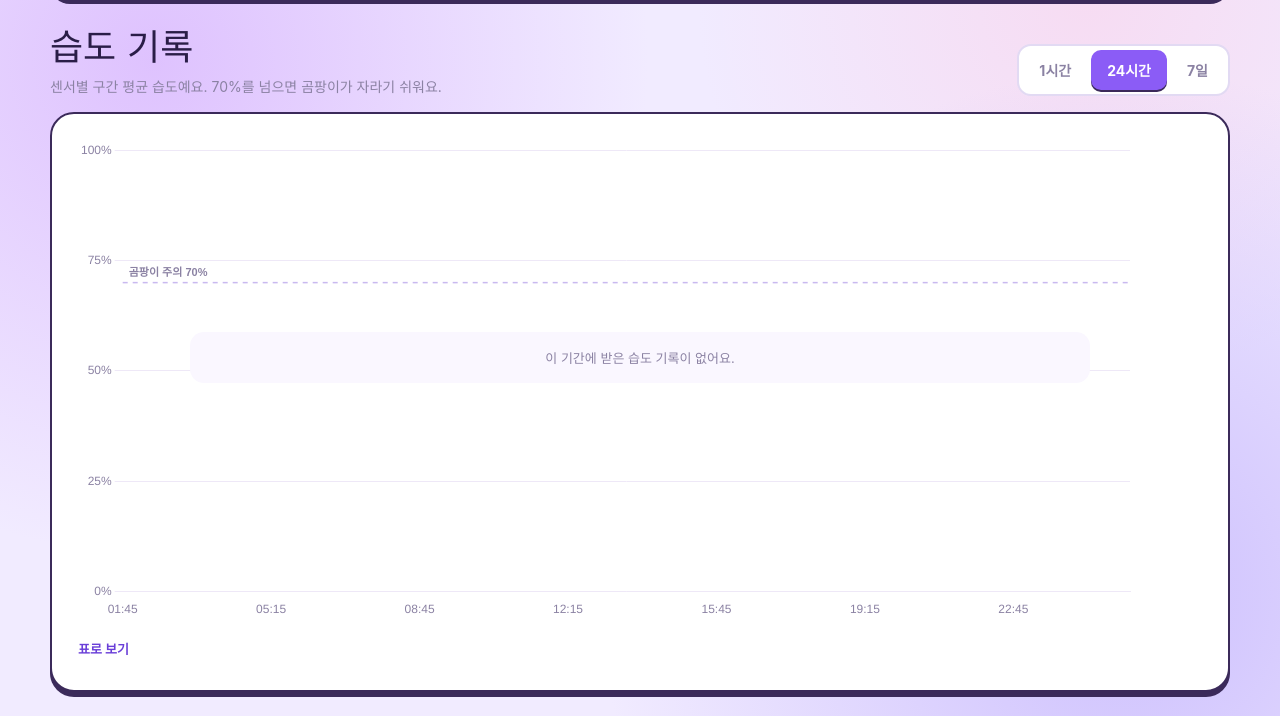
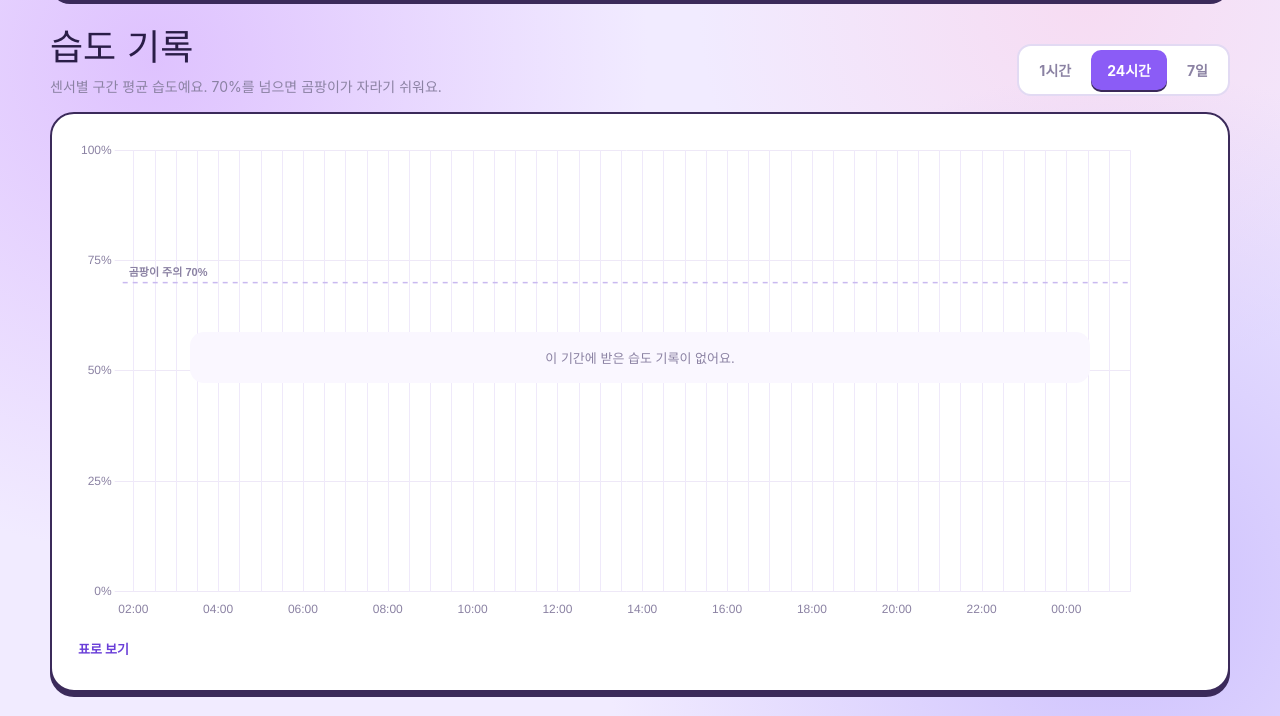
Before and after one commit to gompangpang2/GomPangPang2_SW, a Flask app: page /history in a window 1280 px wide. Shown: the part 84-800 px from the top of the page. Run offline with Flask 3, Linux system fonts and the light colour scheme; the visitor is signed in with stand-in values (Sample User, id 1); tables that the repository leaves empty hold one stand-in row (values such as "Sample post"); some web fonts are replaced.

Commit message:
습도 기록 그래프: 24시간 보기에서 30분마다 세로 칸, 시간 글자는 겹치지 않게 자동 간격
Co-Authored-By: Claude Opus 5.5 <noreply@anthropic.com>

```diff
--- a/templates/history.html
+++ b/templates/history.html
@@ -36,7 +36,19 @@
   const INK = '#2a1d47', MUTED = '#8b82a3', GRID = '#eee8f7', MOLD_LINE = 70;
   const colorOf = {};  // 노드 → 색. 처음 본 순서로 고정해서 기간을 바꿔도 색이 안 바뀜
   const pick = node => colorOf[node] ??= SERIES[Object.keys(colorOf).length] || '#9a93ad';
-  let range = '24h', chart;
+  let range = '24h', chart, times = [];
+  // 칸(세로선) 간격(분): 24시간은 30분. 시간 글자는 겹치지 않게 2배씩 늘려서 표시
+  const TICK_MIN = { '1h': 10, '24h': 30, '7d': 720 };
+  const onStep = (t, step) => (Math.round(t / 60) - new Date(t * 1000).getTimezoneOffset()) % step === 0;
+  function tickLabel(scale, i) {
+    const t = times[i];
+    if (t == null) return null;
+    const bucketMin = (times[1] - times[0]) / 60 || 1;
+    const pxPerMin = scale.width / (times.length * bucketMin);
+    let step = TICK_MIN[range];
+    while (step * pxPerMin < 44) step *= 2;
+    return onStep(t, step) ? fmt(t) : null;
+  }
 
   const fmt = (t) => {
     const d = new Date(t * 1000), p = n => String(n).padStart(2, '0');
@@ -47,8 +59,15 @@
   const overlay = {
     id: 'overlay',
     beforeDatasetsDraw(c) {
-      const { ctx, chartArea: a, scales: { y } } = c, yy = y.getPixelForValue(MOLD_LINE);
+      const { ctx, chartArea: a, scales: { x, y } } = c, yy = y.getPixelForValue(MOLD_LINE);
       ctx.save();
+      // 칸: TICK_MIN 간격(24시간이면 30분)마다 옅은 세로선
+      ctx.strokeStyle = '#efe9fa'; ctx.lineWidth = 1;
+      times.forEach((t, i) => {
+        if (!onStep(t, TICK_MIN[range])) return;
+        const px = Math.round(x.getPixelForValue(i)) + 0.5;
+        ctx.beginPath(); ctx.moveTo(px, a.top); ctx.lineTo(px, a.bottom); ctx.stroke();
+      });
       ctx.strokeStyle = '#c9b9ef'; ctx.setLineDash([5, 5]); ctx.lineWidth = 1.5;
       ctx.beginPath(); ctx.moveTo(a.left, yy); ctx.lineTo(a.right, yy); ctx.stroke();
       ctx.setLineDash([]); ctx.fillStyle = MUTED; ctx.font = '600 11px Pretendard Variable, sans-serif';
@@ -109,6 +128,7 @@
       pointRadius: c => { const d = c.dataset.data, i = c.dataIndex; return d[i] != null && d[i - 1] == null && d[i + 1] == null ? 3 : 0; },
       pointHoverRadius: 5, pointHoverBorderWidth: 2, pointHoverBorderColor: '#fff',
     }));
+    times = data.times;
     const labels = data.times.map(fmt);
 
     if (chart) {
@@ -133,7 +153,10 @@
             grid: { color: GRID }, border: { display: false },
           },
           x: {
-            ticks: { color: MUTED, maxTicksLimit: 7, maxRotation: 0 },
+            ticks: {
+              color: MUTED, maxRotation: 0, autoSkip: false,
+              callback(v, i) { return tickLabel(this, i); },
+            },
             grid: { display: false }, border: { color: GRID },
           },
         },
```
